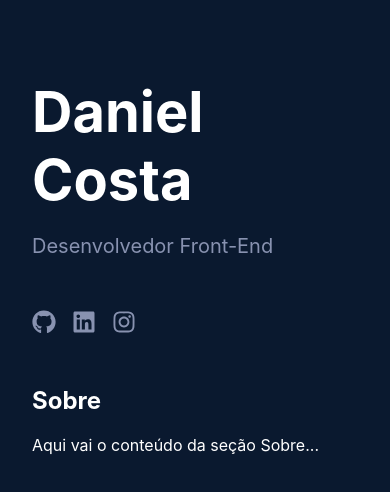
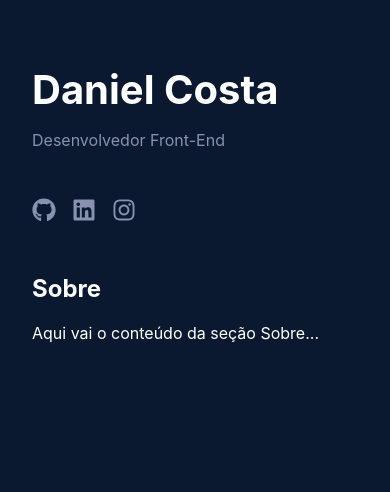
Before and after one commit to danielcoosta1/meu-portfolio, a React (Vite) app: page / in a window 390 px wide. Shown: the top 492 px of the page. Built offline with nearby package versions, Linux system fonts and the light colour scheme.

Commit message:
Melhorando a responsividade do titulo e do subtitulo

```diff
--- a/src/components/SideBar/styles.js
+++ b/src/components/SideBar/styles.js
@@ -31,11 +31,17 @@ export const Name = styled.h1`
   font-weight: bold;
   color: white;
   margin-bottom: 0.5rem;
+  @media (max-width: 768px) {
+     font-size: 2.5rem;
+  }
 `;
 
 export const Subtitle = styled.p`
   font-size: 1.25rem;
   color: #8892b0;
+   @media (max-width: 768px) {
+     font-size: 1rem;
+  }
 `;
 
 export const NavList = styled.nav`
```
